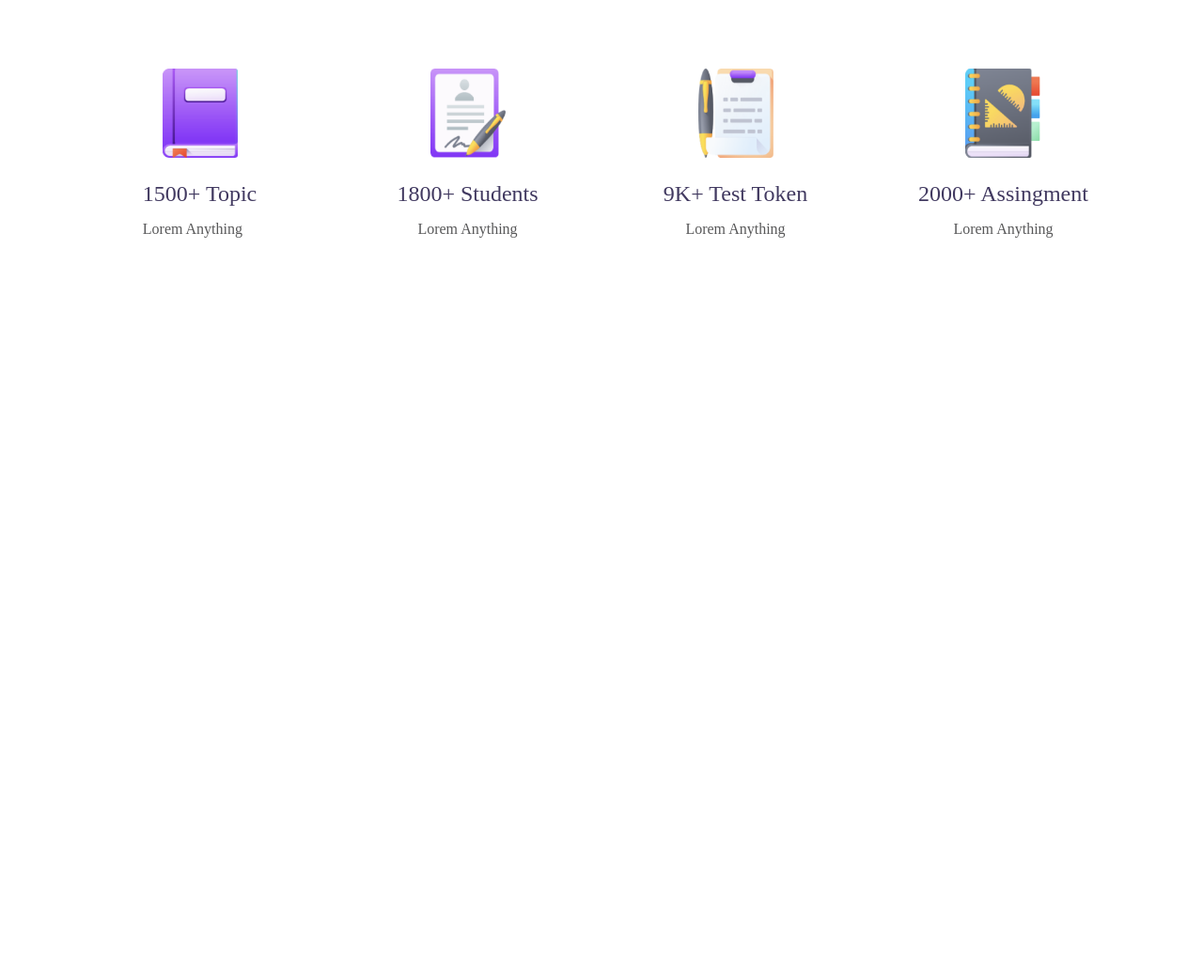
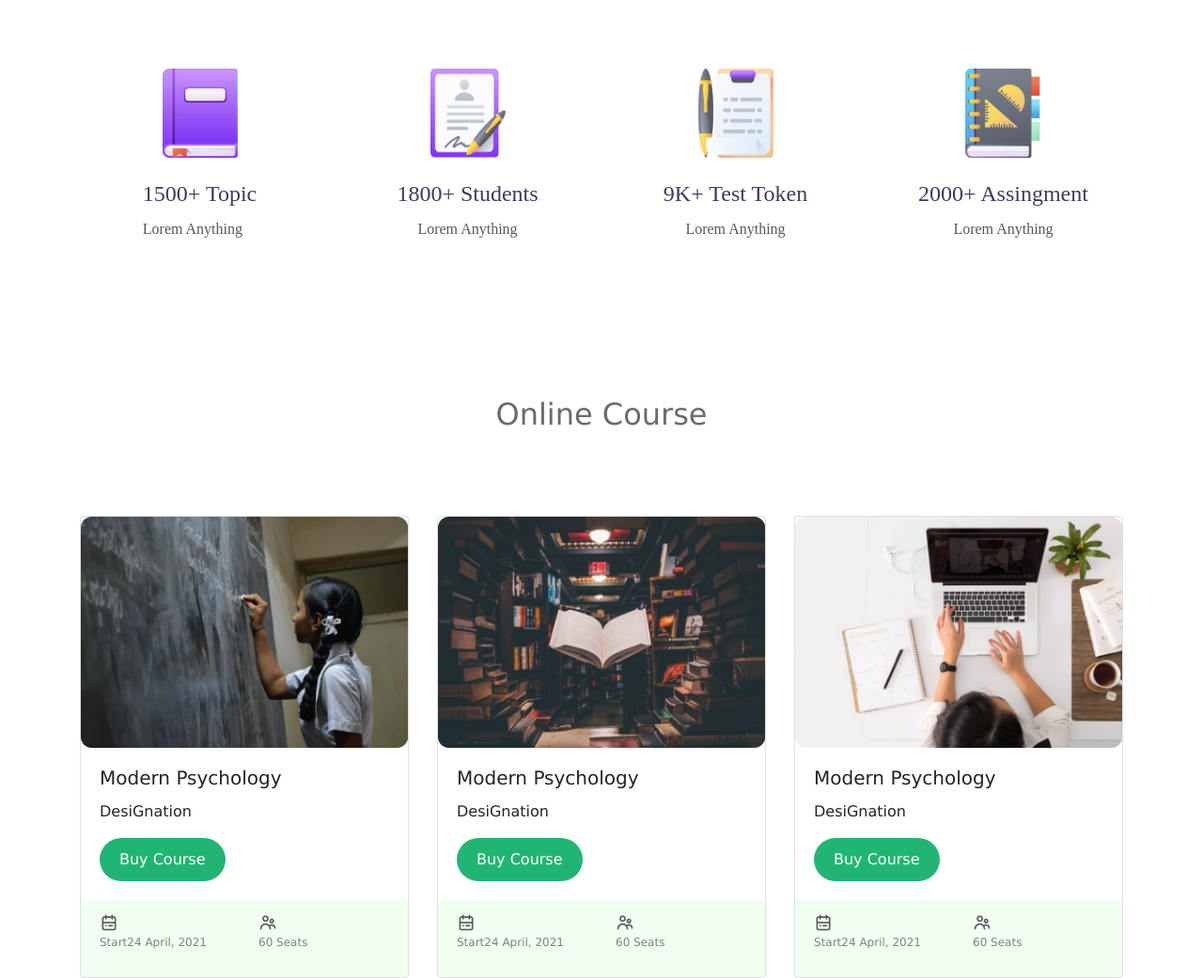
Before and after one commit to mimr509/E-school, a plain HTML site: page index.html in a window 1280 px wide. Shown: the part 717-1758 px from the top of the page at 94% size. Before the commit the page ends 1059 px from the top, so only its background shows below. Drawn offline with nearby package versions, Linux system fonts and the light colour scheme.

Commit message:
done the course part

```diff
--- a/index.html
+++ b/index.html
@@ -64,7 +64,7 @@
 <!------start icon-area design-->
       <section class="icon">
         <div class="container">
-        <div class="row d-flex justify-content-between">
+        <div class="row">
           <div class="col-md-3 box">
             <div class="logo">
               <img src="images/ICON/book.png" alt="">
@@ -100,7 +100,7 @@
 
 
           </div>
-          <div class="col-md-3 box bg ">
+          <div class="col-md-3 box ">
             <div class="logo">
               <img src="images/ICON/Students.png" alt="">
               <div class="text">
@@ -120,6 +120,90 @@
       </section>
       <!-----------start course-area design-->
       <section class="course-area" id="course">
+        <div class="container">
+          <h2 class="on-header">Online Course</h2>
+          <div class="card-deck">
+            <div class="card">
+
+                <img src="images/Photos/Morder pyschology.png" class="card-img-top" alt="...">
+
+
+              <div class="card-body">
+                <h5 class="card-title">Modern Psychology</h5>
+                <p class="card-text">DesiGnation</p>
+                <input class="btn" type="button" value="Buy Course">
+              </div>
+              <div class="card-footer ">
+                <div class="row">
+
+                  <div class="col-md-6">
+
+                      <img src="images/ICON/calendar.png" alt="">
+                      <p>Start24 April, 2021</p>
+
+                  </div>
+                  <div class="col-md-6">
+                    <img src="images/ICON/people.png" alt="">
+                    <p>60 Seats</p>
+                  </div>
+
+                </div>
+              </div>
+            </div>
+            <div class="card">
+              <img src="images/Photos/Morder psyc.png" class="card-img-top" alt="...">
+              <div class="card-body">
+                <h5 class="card-title">Modern Psychology</h5>
+                <p class="card-text">DesiGnation</p>
+                <input class="btn" type="button" value="Buy Course">
+              </div>
+              <div class="card-footer">
+                <div class="row">
+                  <div class="col-md-6">
+
+                      <img src="images/ICON/calendar.png" alt="">
+
+
+                      <p>Start24 April, 2021</p>
+
+
+                  </div>
+                  <div class="col-md-6">
+                    <img src="images/ICON/people.png" alt="">
+                    <p>60 Seats</p>
+                  </div>
+
+                </div>
+              </div>
+            </div>
+            <div class="card">
+              <img src="images/Photos/Morder pychons.png" class="card-img-top" alt="...">
+              <div class="card-body">
+                <h5 class="card-title">Modern Psychology</h5>
+                <p class="card-text">DesiGnation</p>
+                <input class="btn" type="button" value="Buy Course">
+              </div>
+              <div class="card-footer">
+                <div class="row d-flex align-items-center d-flex align-items-center">
+                  <div class="col-md-6">
+
+                      <img src="images/ICON/calendar.png" alt="">
+
+
+                      <p>Start24 April, 2021</p>
+
+
+                  </div>
+                  <div class="col-md-6">
+                    <img src="images/ICON/people.png" alt="">
+                    <p>60 Seats</p>
+                  </div>
+
+                </div>
+              </div>
+            </div>
+          </div>
+        </div>
 
 
 
--- a/style.css
+++ b/style.css
@@ -147,3 +147,23 @@ color: #585859;
   border-top-right-radius: 33px;
   border-bottom-left-radius:33px ;
 }
+.card-footer img{
+  width:20px;
+  height:20px;
+
+}
+.card-footer p{
+  font-size: 12px;
+  color:gray;
+
+}
+.card-footer{
+  border-top: none;
+  background-color: #F0FFF0;
+}
+.on-header{
+  text-align: center;
+  padding-top:80px;
+  padding-bottom: 80px;
+  color:#6C6B6B;
+}
```
